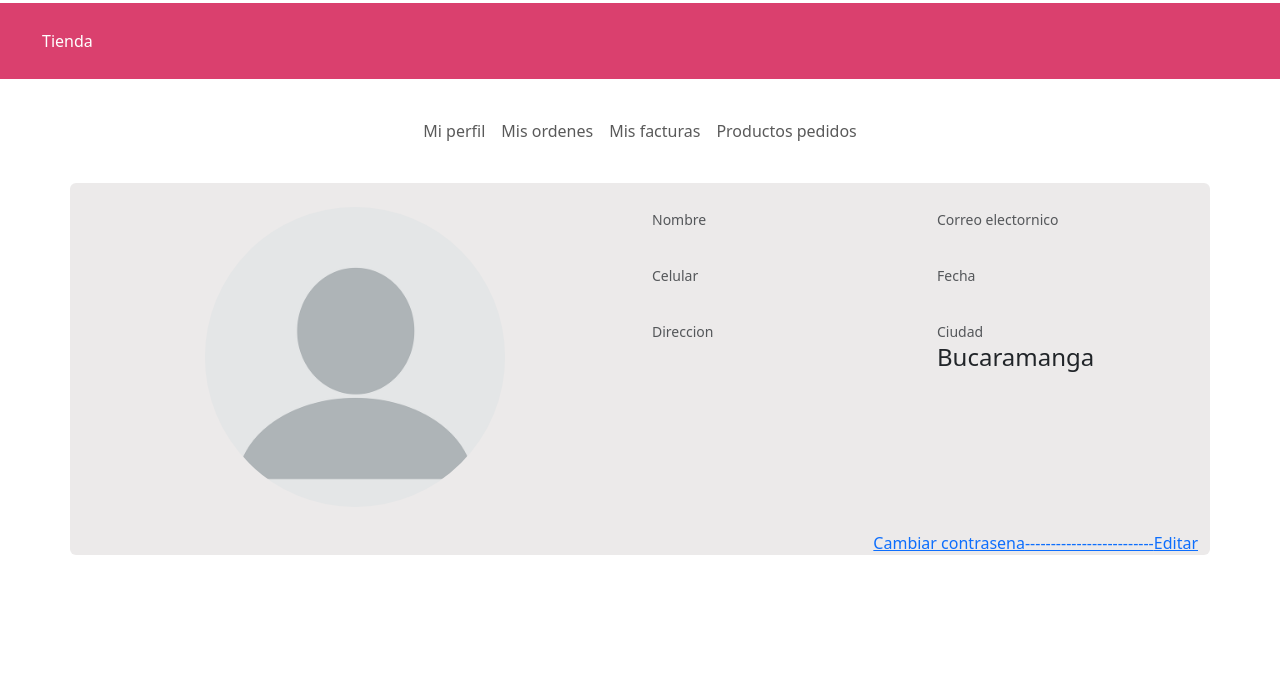
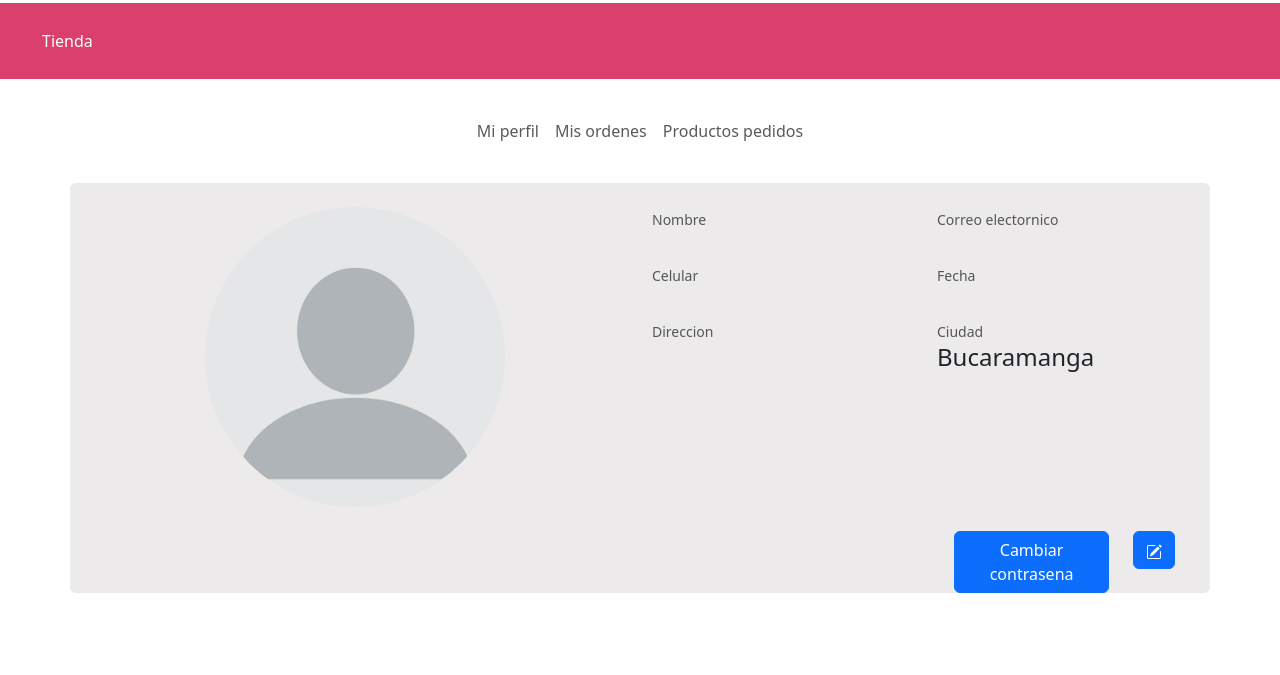
Before and after one commit to Edwin-DEV-py/TopChoice_Cherry, a Django app: template TopChoice/templates/user/perfil.html in a window 1280 px wide. Shown: the part 125-800 px from the top of the page. Run offline with Django 4.2, Linux system fonts and the light colour scheme; the template is opened without the code that fills it, so the values that code supplies are empty; some libraries are stand-ins or nearby versions; some web fonts are replaced.

Commit message:
nuevos icons anadidos

```diff
--- a/TopChoice/Usuario/views.py
+++ b/TopChoice/Usuario/views.py
@@ -296,12 +296,13 @@ def my_orders(request):
 
 #mostrar lista de todos los productos comprados
 def products_shop(request):
-    products = Product_order.objects.all()
+    products = Product_order.objects.filter(user=request.user)
     context = {
         'products':products
     }
 
     return render(request, 'user/productos.html',context)
+
 
 #agregar productos para volverlos a comprar
 @login_required(login_url='login')
--- a/TopChoice/templates/header.html
+++ b/TopChoice/templates/header.html
@@ -39,8 +39,13 @@
                 </button>
                 {% else %}
                   {% if user.employe_roll or user.is_admin %}
-                    <a href="{% url 'inventary' %}">inventario</a>
-                    <a href="{% url 'inventary_user' %}">Usuarios</a>
+                    <a href="{% url 'inventary' %}"><svg xmlns="http://www.w3.org/2000/svg" width="16" height="16" fill="currentColor" class="bi bi-box-seam" viewBox="0 0 16 16">
+                      <path d="M8.186 1.113a.5.5 0 0 0-.372 0L1.846 3.5l2.404.961L10.404 2l-2.218-.887zm3.564 1.426L5.596 5 8 5.961 14.154 3.5l-2.404-.961zm3.25 1.7-6.5 2.6v7.922l6.5-2.6V4.24zM7.5 14.762V6.838L1 4.239v7.923l6.5 2.6zM7.443.184a1.5 1.5 0 0 1 1.114 0l7.129 2.852A.5.5 0 0 1 16 3.5v8.662a1 1 0 0 1-.629.928l-7.185 2.874a.5.5 0 0 1-.372 0L.63 13.09a1 1 0 0 1-.63-.928V3.5a.5.5 0 0 1 .314-.464L7.443.184z"/>
+                    </svg></a>
+                    <a href="{% url 'inventary_user' %}"><svg xmlns="http://www.w3.org/2000/svg" width="16" height="16" fill="currentColor" class="bi bi-person-bounding-box" viewBox="0 0 16 16">
+                      <path d="M1.5 1a.5.5 0 0 0-.5.5v3a.5.5 0 0 1-1 0v-3A1.5 1.5 0 0 1 1.5 0h3a.5.5 0 0 1 0 1h-3zM11 .5a.5.5 0 0 1 .5-.5h3A1.5 1.5 0 0 1 16 1.5v3a.5.5 0 0 1-1 0v-3a.5.5 0 0 0-.5-.5h-3a.5.5 0 0 1-.5-.5zM.5 11a.5.5 0 0 1 .5.5v3a.5.5 0 0 0 .5.5h3a.5.5 0 0 1 0 1h-3A1.5 1.5 0 0 1 0 14.5v-3a.5.5 0 0 1 .5-.5zm15 0a.5.5 0 0 1 .5.5v3a1.5 1.5 0 0 1-1.5 1.5h-3a.5.5 0 0 1 0-1h3a.5.5 0 0 0 .5-.5v-3a.5.5 0 0 1 .5-.5z"/>
+                      <path d="M3 14s-1 0-1-1 1-4 6-4 6 3 6 4-1 1-1 1H3zm8-9a3 3 0 1 1-6 0 3 3 0 0 1 6 0z"/>
+                    </svg></a>
                     {% if user.is_admin %}
                     <button class="btn_headers">
                       <a href="{% url 'profile' %}" class="title text-muted">{{ user.name }}</a>
@@ -52,7 +57,10 @@
                     </button>
                   {% endif %}
                 <button class="btn_headers">
-                  <a href="{% url 'logout' %}">Salir</a>
+                  <a href="{% url 'logout' %}"><svg xmlns="http://www.w3.org/2000/svg" width="16" height="16" fill="currentColor" class="bi bi-box-arrow-right" viewBox="0 0 16 16">
+                    <path fill-rule="evenodd" d="M10 12.5a.5.5 0 0 1-.5.5h-8a.5.5 0 0 1-.5-.5v-9a.5.5 0 0 1 .5-.5h8a.5.5 0 0 1 .5.5v2a.5.5 0 0 0 1 0v-2A1.5 1.5 0 0 0 9.5 2h-8A1.5 1.5 0 0 0 0 3.5v9A1.5 1.5 0 0 0 1.5 14h8a1.5 1.5 0 0 0 1.5-1.5v-2a.5.5 0 0 0-1 0v2z"/>
+                    <path fill-rule="evenodd" d="M15.854 8.354a.5.5 0 0 0 0-.708l-3-3a.5.5 0 0 0-.708.708L14.293 7.5H5.5a.5.5 0 0 0 0 1h8.793l-2.147 2.146a.5.5 0 0 0 .708.708l3-3z"/>
+                  </svg></a>
                 </button>
                 {% endif %}
             </div>
--- a/TopChoice/templates/user/barra.html
+++ b/TopChoice/templates/user/barra.html
@@ -6,7 +6,6 @@
         <div class="navbar-nav">
             <a class="nav-link {% if '/profile/' in request.path %} activo {% endif %}" href="{% url 'profile' %}">Mi perfil</a>
             <a class="nav-link {% if '/my_orders/' in request.path %} activo {% endif %}" href="{% url 'my_orders' %}">Mis ordenes</a>
-            <a class="nav-link" href="#">Mis facturas</a>
             <a class="nav-link {% if '/my_products/' in request.path %} activo {% endif %}" href="{% url 'my_products' %}">Productos pedidos</a>
         </div>
     </div>
--- a/TopChoice/templates/user/perfil.html
+++ b/TopChoice/templates/user/perfil.html
@@ -63,9 +63,17 @@
             <br>
             <div class="row">
                 <div class="col d-flex justify-content-end align-items-center">
-                    <a href="{% url 'change_password'%}">Cambiar contrasena</a>
-                    <a href="">-------------------------</a>
-                    <a href="{% url 'edit_profile' user.id %}">Editar</a>
+                    <div class="row">
+                        <div class="col-8">
+                            <a href="{% url 'change_password'%}" class="btn  btn-primary boton_comprar">Cambiar contrasena</a>
+                        </div>
+                        <div class="col-4">
+                            <a href="{% url 'edit_profile' user.id %}" class="btn  btn-primary boton_comprar"><svg xmlns="http://www.w3.org/2000/svg" width="16" height="16" fill="currentColor" class="bi bi-pencil-square" viewBox="0 0 16 16">
+                                <path d="M15.502 1.94a.5.5 0 0 1 0 .706L14.459 3.69l-2-2L13.502.646a.5.5 0 0 1 .707 0l1.293 1.293zm-1.75 2.456-2-2L4.939 9.21a.5.5 0 0 0-.121.196l-.805 2.414a.25.25 0 0 0 .316.316l2.414-.805a.5.5 0 0 0 .196-.12l6.813-6.814z"/>
+                                <path fill-rule="evenodd" d="M1 13.5A1.5 1.5 0 0 0 2.5 15h11a1.5 1.5 0 0 0 1.5-1.5v-6a.5.5 0 0 0-1 0v6a.5.5 0 0 1-.5.5h-11a.5.5 0 0 1-.5-.5v-11a.5.5 0 0 1 .5-.5H9a.5.5 0 0 0 0-1H2.5A1.5 1.5 0 0 0 1 2.5v11z"/>
+                              </svg></a>
+                        </div>
+                    </div>
                 </div>
             </div>
         </div>
```
Also changed, not shown: TopChoice/templates/tienda/carrito.html (+7 -3 lines), TopChoice/templates/tienda/detalle.html (+5 -2 lines).
